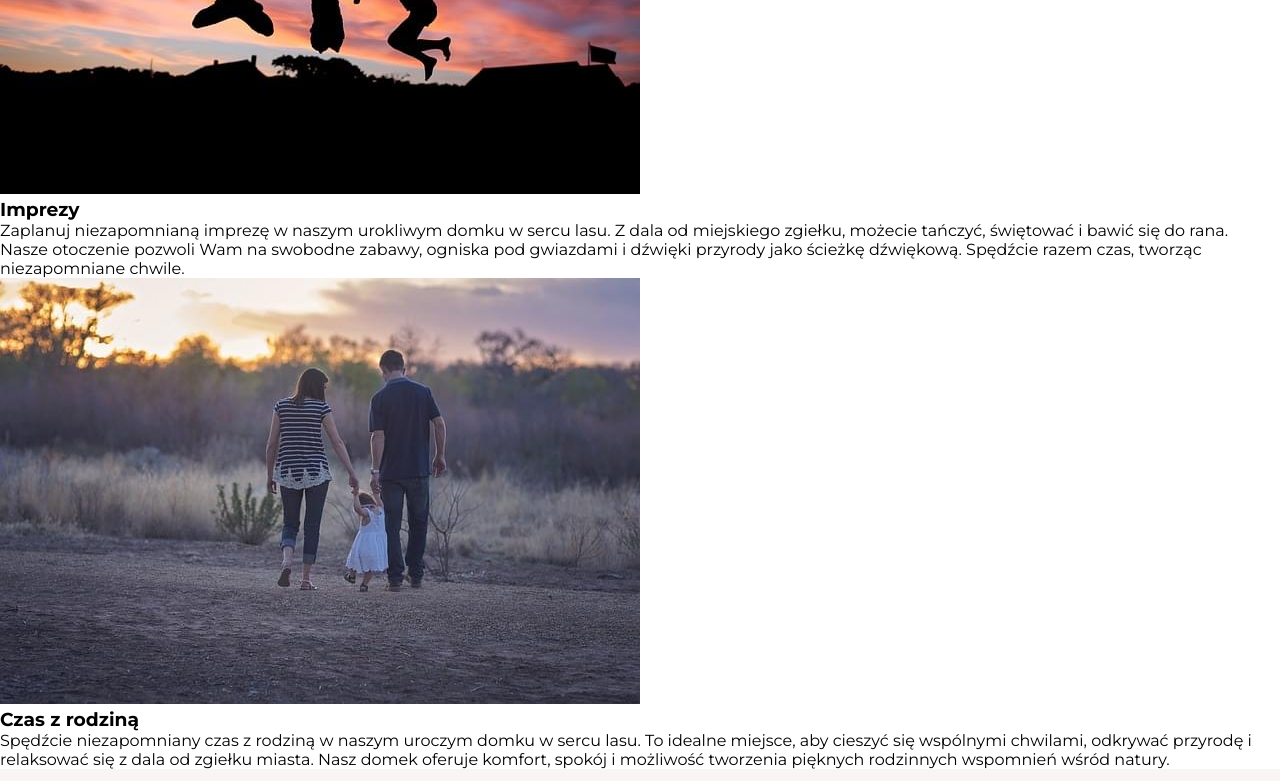
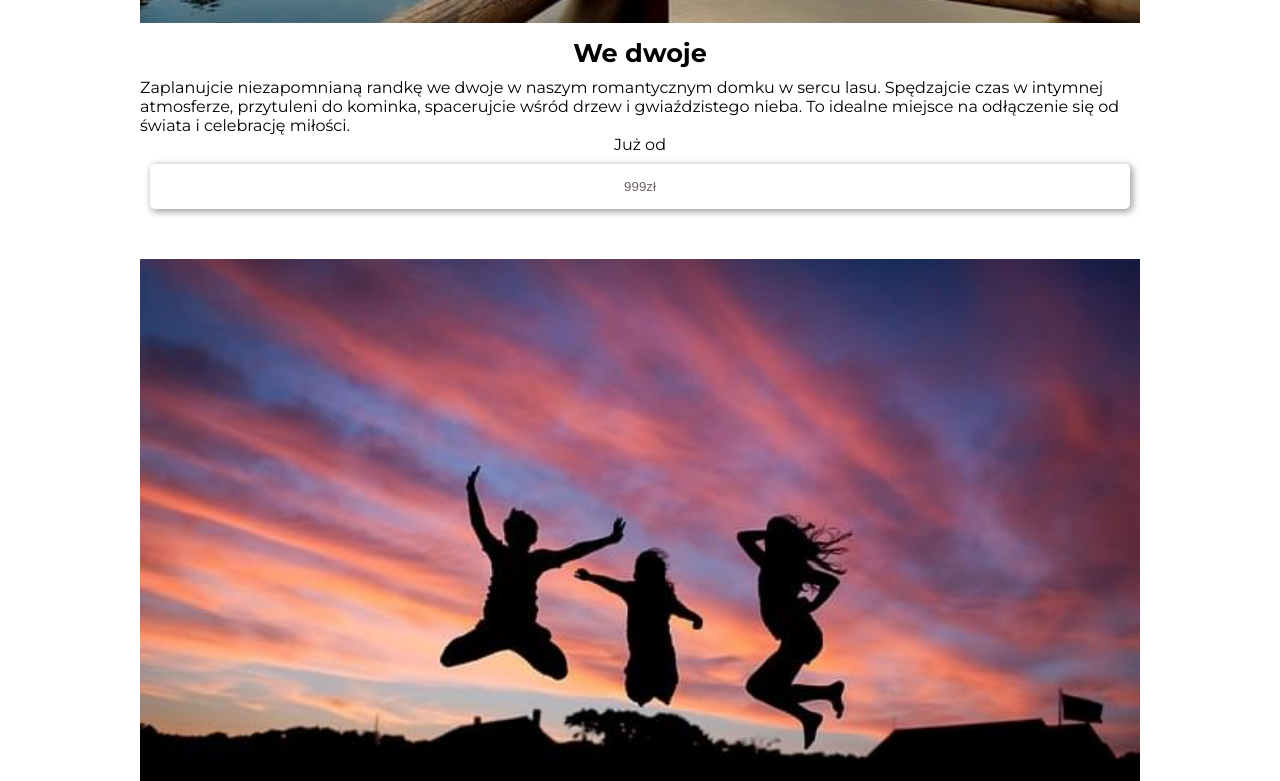
Before and after one commit to DawidOkojewProject/Forest, a website: page otherOfers.html in a window 1280 px wide. Shown: the part 820-1601 px from the top of the page. Drawn offline with Linux system fonts and the light colour scheme.

Commit message:
Repaired links, added styles to the otherOffers.html

```diff
--- a/otherOfers.html
+++ b/otherOfers.html
@@ -13,10 +13,10 @@
 
 <body>
     <div  class="menu">
-        <a class="menu-link" href='#home''>Home</a>
-        <a class="menu-link" href="#about-us">O nas</a>
-        <a class="menu-link" href="#offers">Oferta</a>
-        <a class="menu-link" href="#contact">Kontakt</a>
+        <a class="menu-link" href='index.html'>Home</a>
+        <a class="menu-link" href="index.html#about-us">O nas</a>
+        <a class="menu-link" href="index.html#offers">Oferta</a>
+        <a class="menu-link" href="contact.html">Kontakt</a>
 </div>
 
 <section class="container">
@@ -29,38 +29,37 @@
 
 </section>
 
-<section class="contact">
-
-    <label for="text"></label>
-</section>
 
 
-<section id="otherOffers" class="otherOffers">
+
+<section id="ourOffers" class="ourOffers">
     <h2>Poznaj inne nasze oferty!</h2>
-    <div class="otherOffer">
+    <div class="ourOffer">
         <div class="left"><img src="dist/img/romantic.jpg" alt=""></div>
 
-<div class="right">
-            <h3>Romantyczna randka we dwoje</h3>
+        <div class="right tekst">
+            <h3>We dwoje</h3>
             <p>Zaplanujcie niezapomnianą randkę we dwoje w naszym romantycznym domku w sercu lasu. Spędzajcie czas w intymnej atmosferze, przytuleni do kominka, spacerujcie wśród drzew i gwiaździstego nieba. To idealne miejsce na odłączenie się od świata i celebrację miłości.</p>
-
+            <div class="chooseSection">Już od <button class="choose white">999zł</button></div>
         </div>
     </div>
-    <div class="otherOffer">
-<div class="right">    <img src="dist/img/party.jpg" alt=""></div>
-<div class="left">
+    <div class="ourOffer">
+        <div class="right">
+       <img src="dist/img/party.jpg" alt=""></div>
+        <div class="left tekst">
             <h3>Imprezy</h3>
             <p>
                 Zaplanuj niezapomnianą imprezę w naszym urokliwym domku w sercu lasu. Z dala od miejskiego zgiełku, możecie tańczyć, świętować i bawić się do rana. Nasze otoczenie pozwoli Wam na swobodne zabawy, ogniska pod gwiazdami i dźwięki przyrody jako ścieżkę dźwiękową. Spędźcie razem czas, tworząc niezapomniane chwile.
             </p>
+            <div class="chooseSection">Już od <button class="choose white">1999zł</button></div>
         </div>
     </div>
-    <div class="otherOffer">
+    <div class="ourOffer">
         <div class="left">   <img src="dist/img/family.jpg" alt="">    </div>
-      <div class="right">
+            <div class="right tekst">
                 <h3>Czas z rodziną</h3>
                 <p>Spędźcie niezapomniany czas z rodziną w naszym uroczym domku w sercu lasu. To idealne miejsce, aby cieszyć się wspólnymi chwilami, odkrywać przyrodę i relaksować się z dala od zgiełku miasta. Nasz domek oferuje komfort, spokój i możliwość tworzenia pięknych rodzinnych wspomnień wśród natury.</p>
-
+                <div class="chooseSection">Już od <button class="choose white">1499zł</button></div>
             </div>
         </div>
     </form>
@@ -91,6 +90,6 @@
         </ul>
     </div>
 </footer>
-<script src="dist/js/contact.min.js"></script>
+<script src="dist/js/main.min.js"></script>
 </body>
 </html>
--- a/src/js/contact.js
+++ b/src/js/contact.js
@@ -26,15 +26,12 @@ const messageInput = document.getElementById('message');
 contactForm.addEventListener('submit', (e) => {
     e.preventDefault();
 
-    // Prosta walidacja: upewnij się, że pola nie są puste
+
     if (nameInput.value.trim() === '' || emailInput.value.trim() === '' || messageInput.value.trim() === '') {
         alert('Wypełnij wszystkie pola formularza.');
         return;
     }
 
-    // Jeśli wszystkie pola są wypełnione, możesz tutaj dodać logikę wysyłki formularza, np. za pomocą Fetch API lub Ajax.
-
-    // Po wysłaniu formularza możesz dodać kod do wyczyszczenia pól:
     nameInput.value = '';
     emailInput.value = '';
     messageInput.value = '';
--- a/src/sass/style.scss
+++ b/src/sass/style.scss
@@ -7,7 +7,7 @@
 }
 body {
 	font-size: 16px;
-	font-family: 'Montserrat', sans-serif;
+	font-family: "Montserrat", sans-serif;
 	position: relative;
 }
 .container {
@@ -71,7 +71,7 @@ h1 {
 	z-index: -2;
 }
 .jungle {
-	background-image: url('/dist/img/jungle-1807476_640.jpg');
+	background-image: url("/dist/img/jungle-1807476_640.jpg");
 }
 .hero-shadow {
 	height: 60vh;
@@ -108,7 +108,7 @@ h1 {
 		flex-direction: column;
 	}
 	.section-about-us-img {
-		background-image: url('/dist/img/waters-3095682_640.jpg');
+		background-image: url("/dist/img/waters-3095682_640.jpg");
 		height: 60vh;
 		width: 100vw;
 		background-size: cover;
@@ -116,7 +116,7 @@ h1 {
 	.text-about-us {
 		padding: 10px;
 
-		h3{
+		h3 {
 			font-size: 1.4rem;
 			padding: 10px 0;
 		}
@@ -132,7 +132,7 @@ h1 {
 }
 
 .adventure {
-	background: url('/dist/img/girl-5785590_640.jpg');
+	background: url("/dist/img/girl-5785590_640.jpg");
 	position: relative;
 	width: 100vw;
 
@@ -161,19 +161,19 @@ h1 {
 .offer {
 	padding: 20px 0px;
 
-	.other-offers{
+	.other-offers {
 		padding: 10px 20px;
 	}
-	a{
+	a {
 		text-decoration: none;
 		font-weight: bold;
 		text-decoration: underline;
 		transition: transform 0.3s;
 	}
-	.other-offers-link{
+	.other-offers-link {
 		padding: 5px;
 	}
-	.other-offers-link:hover{
+	.other-offers-link:hover {
 		transform: scale(1.4);
 	}
 	.cards-box {
@@ -240,15 +240,14 @@ h1 {
 				}
 				.green:hover {
 					transform: scale(1.1);
-					background-color:#28f41a ;
+					background-color: #28f41a;
 				}
 			}
 		}
-		.card:hover{
+		.card:hover {
 			transform: scale(1.05);
 		}
 	}
-
 }
 
 .fa-solid {
@@ -264,7 +263,6 @@ h1 {
 	justify-content: center;
 	align-items: center;
 	.footer_section {
-
 		h3 {
 			text-align: center;
 			padding: 10px;
@@ -287,7 +285,7 @@ a {
 	text-decoration: none;
 	color: #000;
 }
-.contact{
+.contact {
 	padding: 5px 10px;
 	position: relative;
 }
@@ -327,3 +325,60 @@ a {
 .contact-form button:hover {
 	background-color: #1ae50b;
 }
+
+.ourOffers {
+	padding: 10px 15px;
+	display: flex;
+	flex-direction: column;
+	justify-content: center;
+	align-items: center;
+	h2 {
+		padding: 20px;
+		font-size: 2.6rem;
+		text-align: center;
+	}
+	.ourOffer {
+		display: flex;
+		flex-direction: column;
+		width: 80%;
+		padding: 20px 0;
+		img {
+			width: 100%;
+		}
+		.tekst {
+
+			h3 {
+				padding: 10px 0px;
+				font-size: 1.6rem;
+				text-align: center;
+			}
+			.chooseSection {
+				display: flex;
+				justify-content: center;
+
+				flex-direction: column;
+				text-align: center;
+
+				.choose {
+					border-radius: 5px;
+
+					padding: 15px 30px;
+					border: none;
+					box-shadow: 2px 2px 7px 1px rgb(163, 163, 163);
+					color: #726262;
+					margin: 10px;
+
+				}
+				.white {
+					background-color: #fff;
+					transition: transform 0.3s, color 0.3s;
+				}
+				.white:hover {
+					transform: scale(1.1);
+					background-color: #1ae50b;
+					color: #000;
+				}
+			}
+		}
+	}
+}
```
Also changed, not shown: contact.html (+4 -4 lines), index.html (+1 -1 lines), dist/css/style.min.css, dist/js/contact.min.js. Lines whose indentation alone changed are shown as unchanged.
